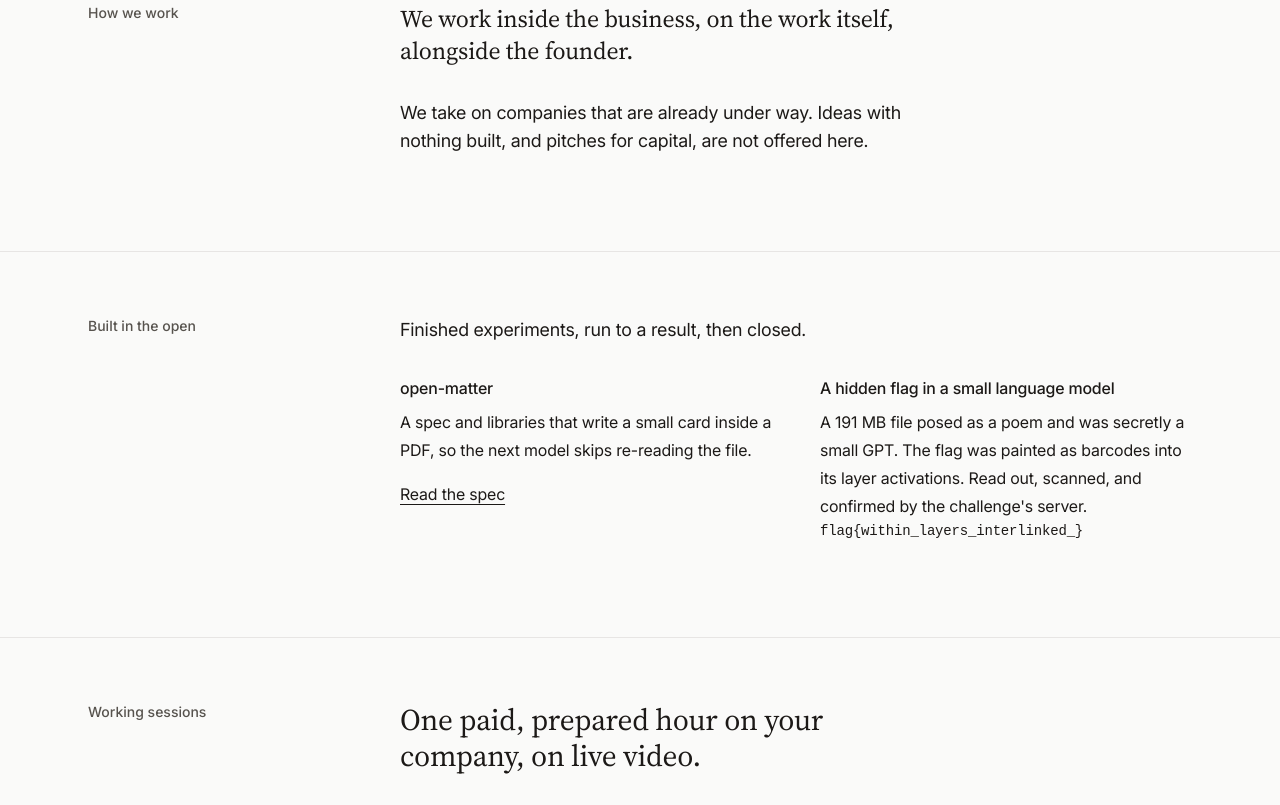
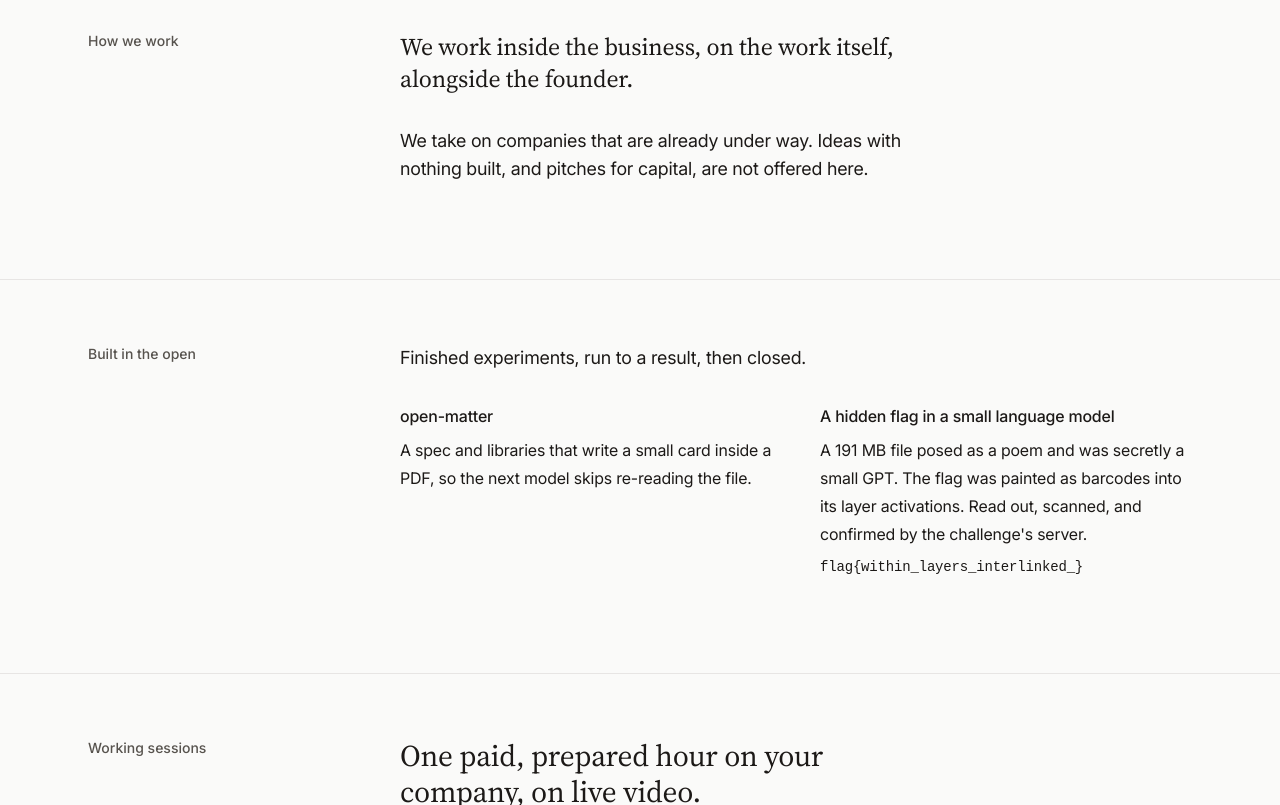
Before and after one commit to goncaloreis/home, a plain HTML site: page index.html in a window 1280 px wide. Shown: the part 1165-1970 px from the top of the page. Drawn offline with Linux system fonts and the light colour scheme.

Commit message:
Drop the open-matter link and hold the first screen still at every width
- Remove the "Read the spec" link: its site does not answer and no neutral
  location exists yet. The open-matter description stays.
- Reserve the lead's fallback line count from 768px up and below 360px, so a
  late Inter swap no longer moves "Get in touch" (CLS 0.0116 at 768px and
  0.0078 at 1440px before, 0 after).
- Remove the dead link and session focus rules, and space the flag line
  like the other lab paragraphs.
- Rewrite the build notes to match what ships, with this revision's checks.

Co-Authored-By: Claude Opus 5.5 <noreply@anthropic.com>

```diff
--- a/index.html
+++ b/index.html
@@ -81,7 +81,6 @@
             <li>
               <h3>open-matter</h3>
               <p>A spec and libraries that write a small card inside a PDF, so the next model skips re-reading the file.</p>
-              <p class="lab-more"><a href="https://open-matter.org/">Read the spec</a></p>
             </li>
             <li>
               <h3>A hidden flag in a small language model</h3>
--- a/styles.css
+++ b/styles.css
@@ -129,7 +129,8 @@ a:hover {
   font-size: var(--text-lg);
   line-height: var(--leading-lg);
   color: var(--foreground);
-  /* Reserve the fallback wrap (5 lines) so a late Inter swap cannot shrink the first screen. */
+  /* Reserve the fallback wrap so a late Inter swap cannot shrink the first
+     screen: 6 lines below 360px, 5 lines to 767px, 4 lines from 768px. */
   min-height: calc(var(--leading-lg) + var(--leading-lg) + var(--leading-lg) + var(--leading-lg) + var(--leading-lg));
 }
 
@@ -237,24 +238,8 @@ a:hover {
   max-width: var(--container-lg);
 }
 
-.lab-list a,
-.lab-more a {
-  color: var(--foreground);
-}
-
-.lab-more {
-  font-size: var(--text-base);
-  line-height: var(--leading-base);
-}
-
-.lab-more a {
-  display: inline-flex;
-  align-items: center;
-  min-height: var(--control-height-touch);
-}
-
 .artefact {
-  margin: 0;
+  margin: var(--space-2) 0 0;
   max-width: 100%;
   font-family: var(--font-mono);
   font-size: var(--text-sm);
@@ -268,9 +253,7 @@ a:hover {
   overflow-wrap: anywhere;
 }
 
-/* Jump targets: keyboard ring on the section label, not the full block */
-
-.session:focus-visible .section-label,
+/* Jump target: keyboard ring on the section label, not the full block */
 .contact:focus-visible .section-label {
   outline: var(--focus-ring-width) solid var(--ring);
   outline-offset: var(--focus-ring-offset);
@@ -325,10 +308,8 @@ a:hover {
   color: var(--muted-foreground);
 }
 
-/* Shared chrome: footer.
-   Visual treatment matches the design-standard branch (PR #3): stacked,
-   muted sans lines, motto in the serif at text-base. Copy and the extra
-   Questions / Check the work lines stay; the IA (wordmark header) stays. */
+/* Shared chrome: footer. Stacked muted sans lines, then the seal:
+   the motto in the serif at text-base with "Check the work" under it. */
 .site-footer {
   border-top: var(--border-width) solid var(--border);
 }
@@ -371,6 +352,13 @@ a:hover {
   color: var(--muted-foreground);
 }
 
+/* Small phones: the fallback lead wraps to a sixth line */
+@media (max-width: 359px) {
+  .hero-lead {
+    min-height: calc(var(--leading-lg) + var(--leading-lg) + var(--leading-lg) + var(--leading-lg) + var(--leading-lg) + var(--leading-lg));
+  }
+}
+
 /* Laptop and up */
 @media (min-width: 768px) {
   .wrap {
@@ -391,7 +379,7 @@ a:hover {
   .hero-lead {
     font-size: var(--text-xl);
     line-height: var(--leading-xl);
-    min-height: auto;
+    min-height: calc(var(--leading-xl) + var(--leading-xl) + var(--leading-xl) + var(--leading-xl));
   }
 
   .block .wrap {
```
Also changed, not shown: 1 other file.
